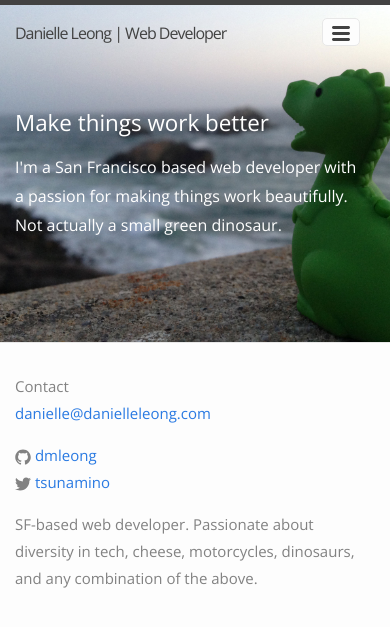
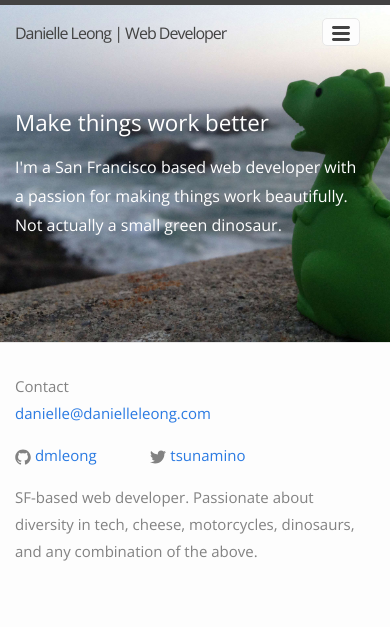
Before and after one commit to dmleong/dmleong.github.io, a Jekyll site: the page built from index.html, in a window 390 px wide. Shown: the top 627 px of the page. Built offline with Jekyll 4.4.1, drawn with Linux system fonts in a browser that asks for light colours; nearby versions of some CDN libraries; the list of posts is cut into pages by our own code.

Commit message:
Optimization for speedz

```diff
--- a/_includes/head.html
+++ b/_includes/head.html
@@ -9,8 +9,7 @@
 	<link rel="stylesheet" href="{{ "/css/main.css" | prepend: site.baseurl }}">
 	<link rel="canonical" href="{{ page.url | replace:'index.html','' | prepend: site.baseurl | prepend: site.url }}">
 	<link rel="alternate" type="application/atom+xml" title="{{ site.title }}" href="{{ "/feed.xml" | prepend: site.baseurl | prepend: site.url }}" />
-	<link href='http://fonts.googleapis.com/css?family=Open+Sans:300italic,600italic,400,300,600' rel='stylesheet' type='text/css'>
-	<script src="//ajax.googleapis.com/ajax/libs/jquery/2.1.1/jquery.min.js"></script>
+	<link href='http://fonts.googleapis.com/css?family=Open+Sans:300italic,400,300' rel='stylesheet' type='text/css'>
 	<script>
 		(function(i,s,o,g,r,a,m){i['GoogleAnalyticsObject']=r;i[r]=i[r]||function(){
 			(i[r].q=i[r].q||[]).push(arguments)},i[r].l=1*new Date();a=s.createElement(o),
--- a/_layouts/default.html
+++ b/_layouts/default.html
@@ -17,4 +17,6 @@
 
   </body>
 
+  <script src="//ajax.googleapis.com/ajax/libs/jquery/2.1.1/jquery.min.js"></script>
+
 </html>
--- a/_layouts/home.html
+++ b/_layouts/home.html
@@ -13,4 +13,6 @@
 
 </body>
 
+<script src="//ajax.googleapis.com/ajax/libs/jquery/2.1.1/jquery.min.js"></script>
+
 </html>
--- a/css/main.scss
+++ b/css/main.scss
@@ -104,6 +104,11 @@
 		margin-top: 28%;
 		width: 95%;
 	}
+
+	.footer-col-2 li {
+		display: inline-block;
+		padding-right: 50px;
+	}
 }
 
 
```
Also changed, not shown: img/header-2X.jpg.
